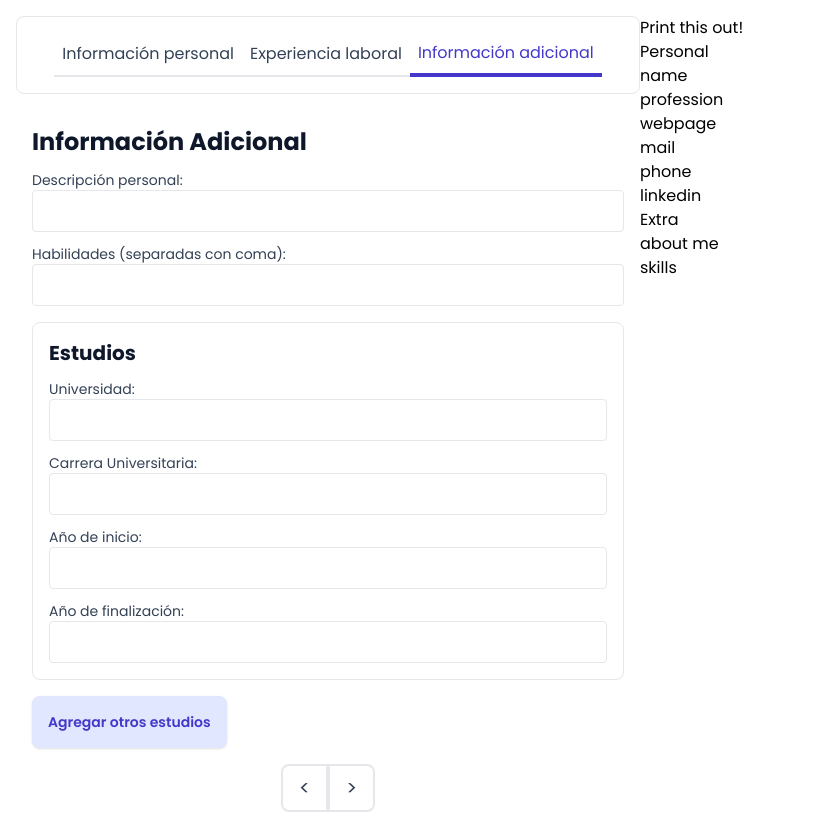
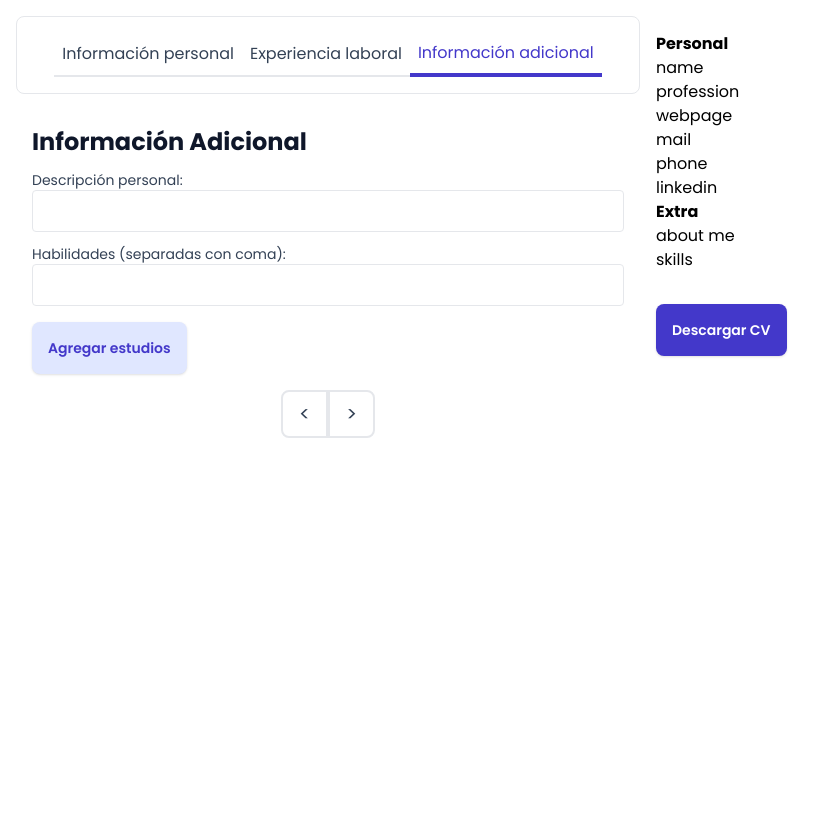
Before and after one commit to RdrBux/cv-application, a React (Create React App) app: page / in a window 1280 px wide. Both pictures are taken after a click on the button "Información adicional". Shown: the whole page, without its empty margins (0-834 px from the left). After the commit the page ends 800 px from the top, so only its background shows below. Built offline with nearby package versions, Linux system fonts and the light colour scheme; the HTML template or start-up script is replaced by a standard one.

Commit message:
Add function to remove Jobs or Education

```diff
--- a/src/components/Cv.js
+++ b/src/components/Cv.js
@@ -4,9 +4,9 @@ export class Cv extends Component {
   render() {
     const { personal, extra } = this.props.state;
     return (
-      <>
+      <div className="p-4">
         <div>
-          Personal
+          <p className="font-bold">Personal</p>
           <div>{personal.name || 'name'}</div>
           <div>{personal.profession || 'profession'}</div>
           <div>{personal.webpage || 'webpage'}</div>
@@ -15,11 +15,11 @@ export class Cv extends Component {
           <div>{personal.linkedin || 'linkedin'}</div>
         </div>
         <div>
-          Extra
+          <p className="font-bold">Extra</p>
           <div>{extra.personal || 'about me'}</div>
           <div>{extra.skills || 'skills'}</div>
         </div>
-      </>
+      </div>
     );
   }
 }
--- a/src/components/Education.js
+++ b/src/components/Education.js
@@ -3,9 +3,18 @@ import Input from './Input';
 
 export class Education extends Component {
   render() {
+    const { remove } = this.props;
     return (
       <div className="border rounded-lg p-4 mt-4">
-        <h3 className="font-bold text-xl text-slate-900">Estudios</h3>
+        <div className="flex justify-between items-center">
+          <h3 className="font-bold text-xl text-slate-900">Estudios</h3>
+          <button
+            className="font-mono px-3 py-1 rounded-lg flex items-center justify-center hover:bg-slate-100 text-slate-500"
+            onClick={remove}
+          >
+            X
+          </button>
+        </div>
         <Input title="Universidad" id="college" type="text" />
         <Input title="Carrera Universitaria" id="career" type="text" />
         <Input title="Año de inicio" id="yearstart" type="number" />
--- a/src/components/Form.js
+++ b/src/components/Form.js
@@ -11,8 +11,8 @@ export class Form extends Component {
     super();
     this.state = {
       active: 'personal',
-      jobs: [<Job key={nanoid()} />],
-      education: [<Education key={nanoid()} />],
+      jobs: [],
+      education: [],
       personal: {
         name: '',
         profession: '',
@@ -29,14 +29,36 @@ export class Form extends Component {
   }
 
   job() {
+    const newID = nanoid();
     this.setState({
-      jobs: this.state.jobs.concat(<Job key={nanoid()} />),
+      jobs: this.state.jobs.concat(
+        <Job key={newID} id={newID} remove={() => this.removeJob(newID)} />
+      ),
+    });
+  }
+
+  removeJob(id) {
+    this.setState({
+      jobs: this.state.jobs.filter((job) => job.props.id !== id),
     });
   }
 
   education() {
+    const newID = nanoid();
     this.setState({
-      education: this.state.education.concat(<Education key={nanoid()} />),
+      education: this.state.education.concat(
+        <Education
+          key={newID}
+          id={newID}
+          remove={() => this.removeEducation(newID)}
+        />
+      ),
+    });
+  }
+
+  removeEducation(id) {
+    this.setState({
+      education: this.state.education.filter((ed) => ed.props.id !== id),
     });
   }
 
@@ -169,7 +191,9 @@ export class Form extends Component {
                   className="p-4 rounded-lg mt-4 text-sm font-semibold text-indigo-700 bg-indigo-100 shadow hover:bg-indigo-200"
                   onClick={() => this.job()}
                 >
-                  Agregar otro trabajo
+                  {this.state.jobs.length === 0
+                    ? 'Agregar trabajo'
+                    : 'Agregar otro trabajo'}
                 </button>
               </div>
             </div>
@@ -197,7 +221,9 @@ export class Form extends Component {
                   className="p-4 rounded-lg mt-4 text-sm font-semibold text-indigo-700 bg-indigo-100 shadow hover:bg-indigo-200"
                   onClick={() => this.education()}
                 >
-                  Agregar otros estudios
+                  {this.state.education.length === 0
+                    ? 'Agregar estudios'
+                    : 'Agregar otros estudios'}
                 </button>
               </div>
             </div>
@@ -222,13 +248,17 @@ export class Form extends Component {
           </div>
         </div>
         <div className="lg:w-1/2">
+          <Cv state={this.state} ref={(el) => (this.componentRef = el)} />
           <ReactToPrint
             trigger={() => {
-              return <button>Print this out!</button>;
+              return (
+                <button className="ml-4 p-4 rounded-lg mt-4 text-sm font-semibold text-white bg-indigo-700 shadow hover:bg-indigo-900">
+                  Descargar CV
+                </button>
+              );
             }}
             content={() => this.componentRef}
           />
-          <Cv state={this.state} ref={(el) => (this.componentRef = el)} />
         </div>
       </div>
     );
--- a/src/components/Job.js
+++ b/src/components/Job.js
@@ -3,9 +3,18 @@ import Input from './Input';
 
 export class Job extends Component {
   render() {
+    const { remove } = this.props;
     return (
       <div className="border rounded-lg p-4 mt-4">
-        <h3 className="font-bold text-xl text-slate-900">Trabajo</h3>
+        <div className="flex justify-between items-center">
+          <h3 className="font-bold text-xl text-slate-900">Trabajo</h3>
+          <button
+            className="font-mono px-3 py-1 rounded-lg flex items-center justify-center hover:bg-slate-100 text-slate-500"
+            onClick={remove}
+          >
+            X
+          </button>
+        </div>
         <Input title="Empresa" id="place" type="text" />
         <Input title="Rol" id="rol" type="text" />
         <Input title="Descripción de tareas" id="description" type="text" />
```
